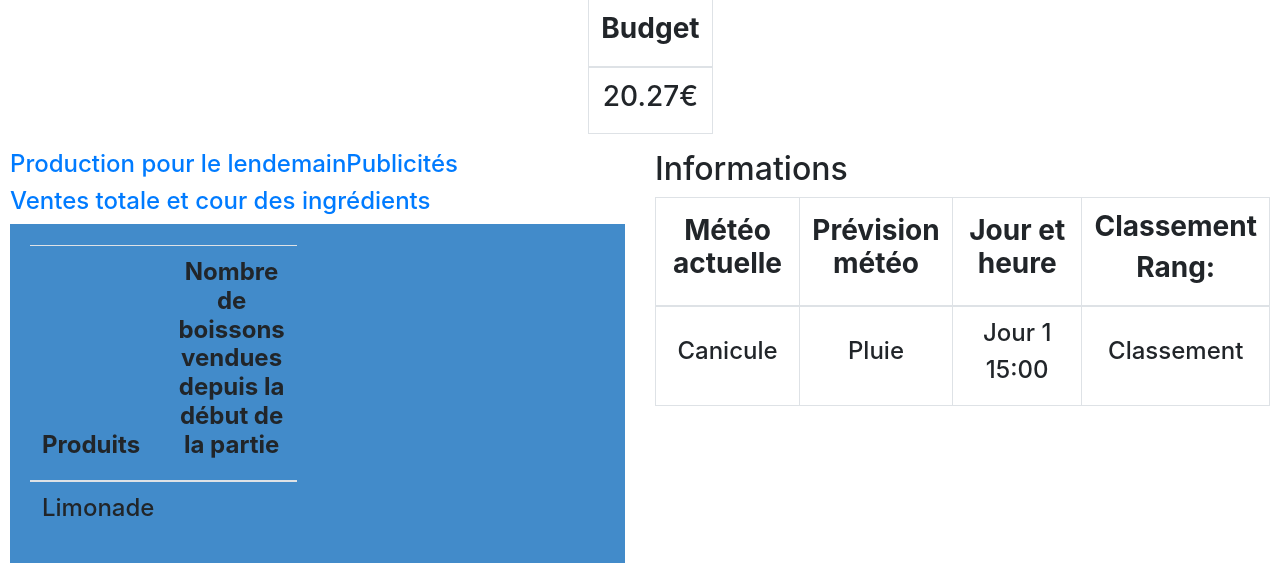
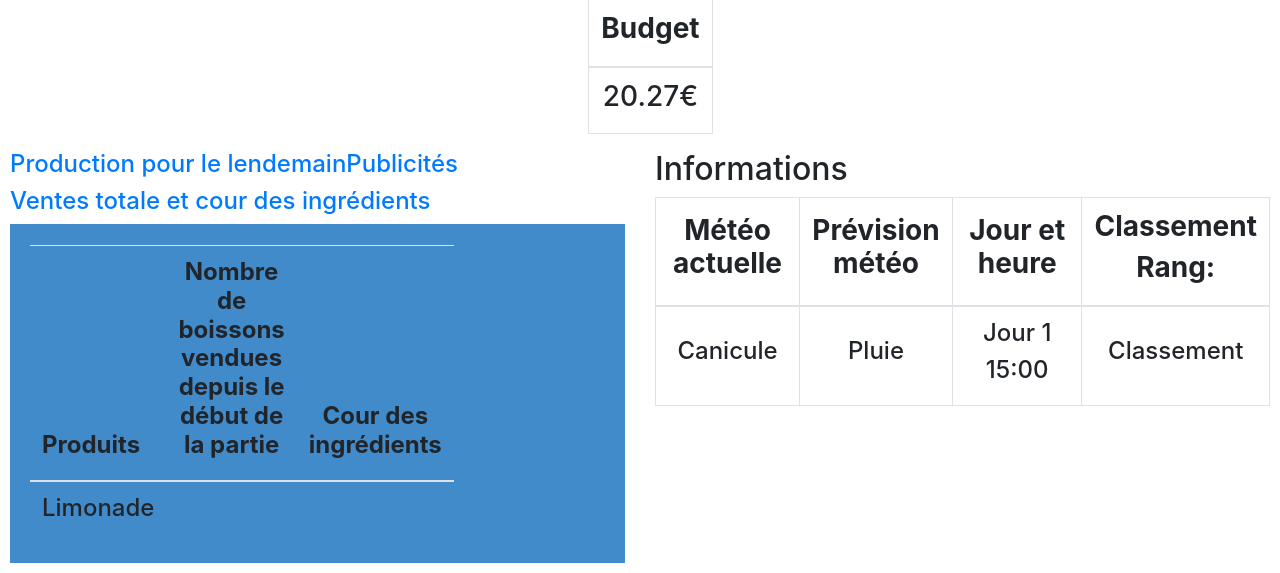
Before and after one commit to Zekiels/Webservice_projet_inte_2017, a Flask app: page /jeu.html in a window 1280 px wide, after a click on "Ventes totale et cour des ingrédients". Shown: the part 391-964 px from the top of the page. Run offline with Flask 3, Linux system fonts and the light colour scheme; some libraries are stand-ins or nearby versions.

Commit message:
Liste ingrédianents dans tableau Signed-off-by: awillaumez <aurelien.willaumez@imerir.com>

```diff
--- a/templates/jeu.html
+++ b/templates/jeu.html
@@ -153,12 +153,14 @@
       <thead>
         <tr>
           <th id="largeur"><h4><b>Produits</b></th>
-            <th id="boissonvendue"><h4><b>Nombre de boissons vendues depuis la début de la partie</b></th>
+            <th id="boissonvendue"><h4><b>Nombre de boissons vendues depuis le début de la partie</b></th>
+              <th><h4><b>Cour des ingrédients<h4></b></th>
             </tr>
           </thead>
           <tbody>
             <tr>
               <td><h4>Limonade</h4></td>
+              <td><span id="nbrvendu"></span></td>
               <td><span id="limonade"></span></td>
               <p></p>
             </tr>
```
